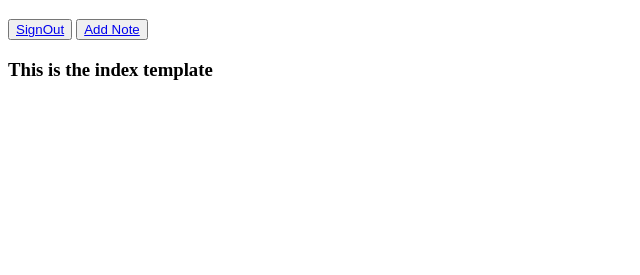
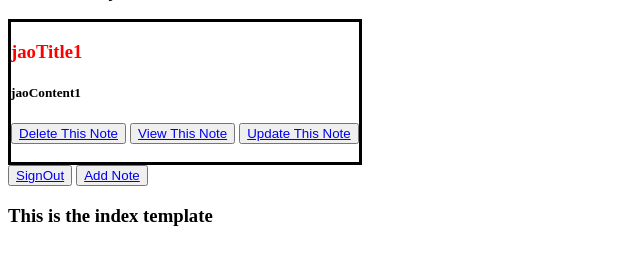
Before and after one commit to JackOBrien21/djangoNoteProject, a Django app: page / in a window 1280 px wide. Shown: the part 25-300 px from the top of the page, without its empty margins (0-640 px from the left). Run offline with Django 4.2, Linux system fonts and the light colour scheme; a user stored in the database is signed in; data comes from the database, SQL or seed files in the repository; both versions use the stored data as it was after the commit.

Commit message:
view and update working

```diff
--- a/noteProject/notes/models.py
+++ b/noteProject/notes/models.py
@@ -7,3 +7,6 @@ class Note(models.Model):
     author = models.CharField(max_length=20)
     created_date = models.DateTimeField(default=timezone.now)
     content = models.CharField(max_length=200)
+
+    def __str__(self):
+        return self.title
--- /dev/null
+++ b/noteProject/notes/static/notes/style.css
@@ -0,0 +1,9 @@
+.test {
+    color: red;
+}
+
+.note--container {
+    border-color: black;
+    border-style: solid;
+    display: inline-block;
+}
--- a/noteProject/notes/urls.py
+++ b/noteProject/notes/urls.py
@@ -9,5 +9,8 @@ urlpatterns = [
     path('signin', views.signin, name="signin"),
     path('signup', views.signup, name="signup"),
     path('signout', views.signout, name="signout"),
-    path('addnote', views.addnote, name="addnote")
+    path('addnote', views.addnote, name="addnote"),
+    path('detail/<int:id>/', views.detail, name="detail"),
+    path('delete/<int:id>/', views.delete, name="delete"),
+    path('update/<int:id>/', views.update, name="update")
 ]
--- a/noteProject/notes/views.py
+++ b/noteProject/notes/views.py
@@ -4,9 +4,13 @@ from django.contrib.auth.models import User
 from django.contrib import messages
 from django.contrib.auth import authenticate, login, logout
 from notes.models import Note
+from django.shortcuts import get_object_or_404
 # Create your views here.
 def index(request):
-    return render(request, "notes/index.html")
+    username = request.user
+    list_of_notes = Note.objects.filter(author=username)
+
+    return render(request, "notes/index.html", {'username':username, 'list_of_notes':list_of_notes})
 
 def signin(request):
     if (request.method == "POST"):
@@ -15,8 +19,11 @@ def signin(request):
 
         user = authenticate(username=username, password=pass1)
         if user is not None:
+            print("Here")
             login(request, user)
-            return render(request, "notes/index.html", {'username' : username})
+
+            list_of_notes = Note.objects.filter(author=username)
+            return render(request, "notes/index.html", {'username' : username, 'list_of_notes': list_of_notes})
         else:
             messages.error(request, "Bad Credentials")
             return redirect('/signin')
@@ -52,13 +59,57 @@ def addnote(request):
     if (request.method == 'POST'):
         # GONNA WANNA GRAB USERNAME like username = request.POST['username']
         # GONNA WANNA GRAB ALL NOTE MODELS with username = this.user.username
-
         username = request.user
+        print(username)
         title = request.POST['title']
         content = request.POST['content']
         newNote = Note(title=title, content=content, author=username)
         newNote.save()
+        print("IT SHOULD HAVE SAVED")
         list_of_notes = Note.objects.filter(author=username)
-        ctx = {'list_of_notes': list_of_notes}
+        ctx = {'list_of_notes': list_of_notes, 'username':username}
         return render(request, "notes/index.html", ctx)
     return render(request, "notes/addnote.html")
+
+def delete(request, id):
+    if (request.method == 'POST'):
+        note_instance = Note.objects.get(pk=id)
+        note_instance.delete()
+        list_of_notes = Note.objects.filter(author=request.user)
+        ctx = {'list_of_notes': list_of_notes, 'username': request.user}
+        # NOW WE WANT TO GET THE CORRESPONDING NOTE
+        return render(request, "notes/index.html", ctx)
+    note_instance = Note.objects.get(pk=id)
+    if note_instance is not None:
+        ctx = {'note_instance' : note_instance, 'id':id}
+        return render(request, "notes/delete.html", ctx)
+    return render(request, "notes/delete.html")
+
+def detail(request, id):
+
+    note_instance = get_object_or_404(Note, pk=id)
+    if note_instance is not None and str(note_instance.author) == str(request.user):
+        ctx = {'note_instance':note_instance}
+        return render(request, "notes/detail.html", ctx)
+    else:
+        return HttpResponse("Failed to find the given note")
+
+def update(request, id):
+    note_instance = get_object_or_404(Note, pk=id)
+
+    if (note_instance is None):
+        return HttpResponse("Failed to find the given note")
+
+    if (request.method == 'POST' and str(note_instance.author) == str(request.user)):
+        note_instance.title = request.POST['title']
+        note_instance.content = request.POST['content']
+        note_instance.save()
+        list_of_notes = Note.objects.filter(author=request.user)
+        ctx = {'list_of_notes': list_of_notes, 'username': request.user}
+        return render(request, "notes/index.html", ctx)
+    # JUST ROUTING TO /update/id bc dont want to change info if request==GET
+    if str(note_instance.author) == str(request.user):
+        ctx = {'note_instance':note_instance}
+        return render(request, "notes/update.html", ctx)
+    else:
+        return HttpResponse("Failed to find the given note")
--- a/noteProject/templates/notes/index.html
+++ b/noteProject/templates/notes/index.html
@@ -1,18 +1,33 @@
+{% load static %}
+
+
 <!DOCTYPE html>
 <html lang="en">
 <head>
     <meta charset="UTF-8">
     <meta http-equiv="X-UA-Compatible" content="IE=edge">
     <meta name="viewport" content="width=device-width, initial-scale=1.0">
+    <link rel="stylesheet" href="{% static 'notes/style.css' %}">
+
     <title>Document</title>
 </head>
 <body>
     {% if user.is_authenticated %}
     <strong>Current User: {{username}}</strong><br><br>
     {% for note in list_of_notes %}
-    <h3>{{note.title}}</h3>
-    <h5>{{note.content}}</h5> <br> <br>
+    <div class="note--container">
+        <h3 class="test">{{note.title}}</h3>
+        <h5>{{note.content}}</h5>
+        <button type="submit"><a href="{% url 'notes:delete' note.id %}">Delete This Note</a></button>
+        <button type="submit"><a href="{% url 'notes:detail' note.id %}">View This Note</a></button>
+        <button type="submit"><a href="{% url 'notes:update' note.id %}">Update This Note</a></button>
+
+        <br>
+        <br>
+    </div>
+
     {% endfor %}
+    <br>
     <button type="submit"><a href="/signout">SignOut</a></button>
     <button type="submit"><a href="/addnote">Add Note</a></button>
     {% else %}
```
Also changed, not shown: noteProject/help.txt (added, +8 -0 lines), noteProject/templates/notes/delete.html (added, +21 -0 lines), noteProject/templates/notes/detail.html (added, +14 -0 lines), noteProject/templates/notes/update.html (added, +21 -0 lines), noteProject/db.sqlite3.
